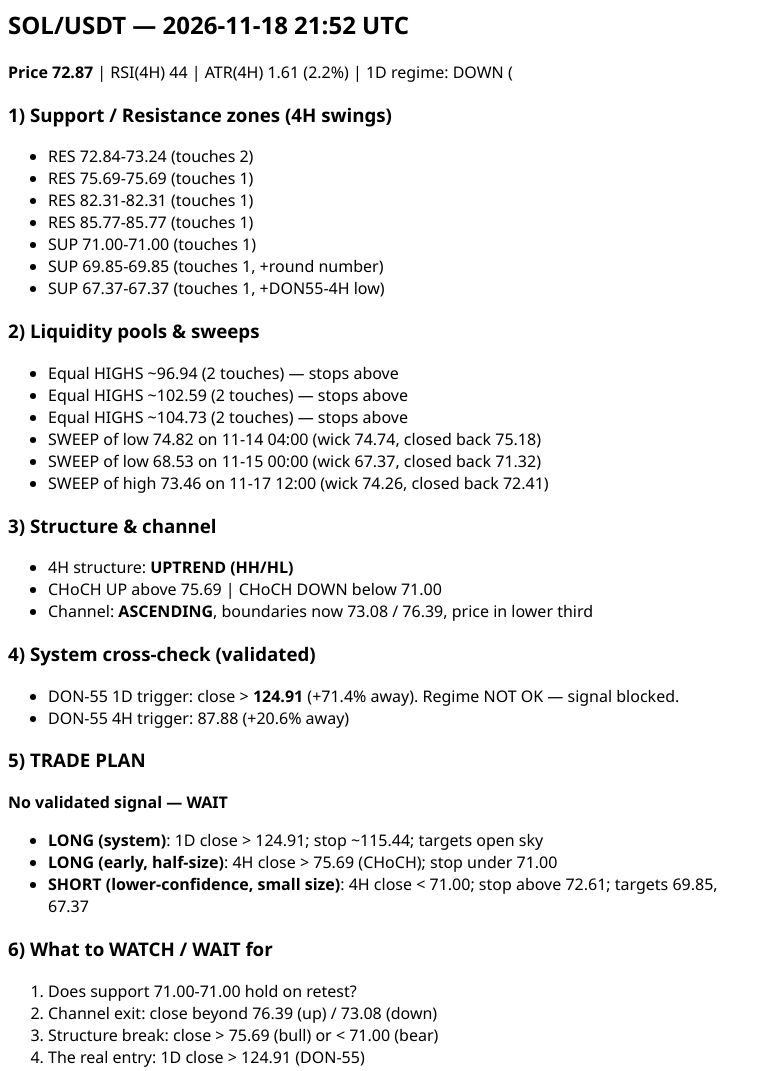
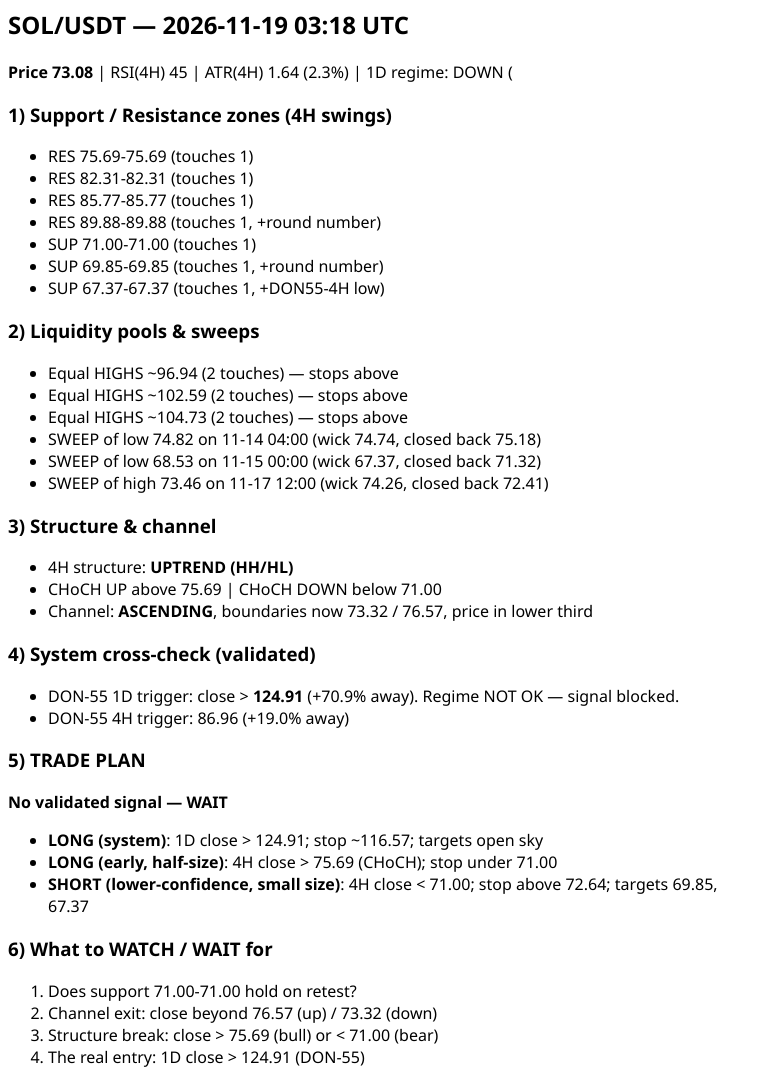
Before and after one commit to Bilalgpt/trade-analysis, a plain HTML site: page docs/analysis_v2.html in a window 1280 px wide. Shown: the top 1071 px of the page, without its empty margins (0-772 px from the left). Drawn offline with Linux system fonts and the light colour scheme.

Commit message:
report: hourly analysis 2026-11-19 03:18 UTC

```diff
--- a/docs/analysis_v2.html
+++ b/docs/analysis_v2.html
@@ -1,10 +1,10 @@
-<html><body style='font-family:Segoe UI,Arial,sans-serif;max-width:720px'><h2>SOL/USDT — 2026-11-18 21:52 UTC</h2>
-<p><b>Price 72.87</b> | RSI(4H) 44 | ATR(4H) 1.61 (2.2%) | 1D regime: DOWN (<SMA200)</p>
+<html><body style='font-family:Segoe UI,Arial,sans-serif;max-width:720px'><h2>SOL/USDT — 2026-11-19 03:18 UTC</h2>
+<p><b>Price 73.08</b> | RSI(4H) 45 | ATR(4H) 1.64 (2.3%) | 1D regime: DOWN (<SMA200)</p>
 <h3>1) Support / Resistance zones (4H swings)</h3><ul>
-<li>RES 72.84-73.24 (touches 2)</li>
 <li>RES 75.69-75.69 (touches 1)</li>
 <li>RES 82.31-82.31 (touches 1)</li>
 <li>RES 85.77-85.77 (touches 1)</li>
+<li>RES 89.88-89.88 (touches 1, +round number)</li>
 <li>SUP 71.00-71.00 (touches 1)</li>
 <li>SUP 69.85-69.85 (touches 1, +round number)</li>
 <li>SUP 67.37-67.37 (touches 1, +DON55-4H low)</li>
@@ -19,21 +19,21 @@
 </ul>
 <h3>3) Structure & channel</h3><ul><li>4H structure: <b>UPTREND (HH/HL)</b></li>
 <li>CHoCH UP above 75.69 | CHoCH DOWN below 71.00</li>
-<li>Channel: <b>ASCENDING</b>, boundaries now 73.08 / 76.39, price in lower third</li>
+<li>Channel: <b>ASCENDING</b>, boundaries now 73.32 / 76.57, price in lower third</li>
 </ul>
 <h3>4) System cross-check (validated)</h3><ul>
-<li>DON-55 1D trigger: close &gt; <b>124.91</b> (+71.4% away). Regime NOT OK — signal blocked.</li>
-<li>DON-55 4H trigger: 87.88 (+20.6% away)</li></ul>
+<li>DON-55 1D trigger: close &gt; <b>124.91</b> (+70.9% away). Regime NOT OK — signal blocked.</li>
+<li>DON-55 4H trigger: 86.96 (+19.0% away)</li></ul>
 <h3>5) TRADE PLAN</h3>
 <p><b>No validated signal — WAIT</b></p>
 <ul>
-<li><b>LONG (system)</b>: 1D close &gt; 124.91; stop ~115.44; targets open sky</li>
+<li><b>LONG (system)</b>: 1D close &gt; 124.91; stop ~116.57; targets open sky</li>
 <li><b>LONG (early, half-size)</b>: 4H close &gt; 75.69 (CHoCH); stop under 71.00</li>
-<li><b>SHORT (lower-confidence, small size)</b>: 4H close &lt; 71.00; stop above 72.61; targets 69.85, 67.37</li>
+<li><b>SHORT (lower-confidence, small size)</b>: 4H close &lt; 71.00; stop above 72.64; targets 69.85, 67.37</li>
 </ul>
 <h3>6) What to WATCH / WAIT for</h3><ol>
 <li>Does support 71.00-71.00 hold on retest?</li>
-<li>Channel exit: close beyond 76.39 (up) / 73.08 (down)</li>
+<li>Channel exit: close beyond 76.57 (up) / 73.32 (down)</li>
 <li>Structure break: close &gt; 75.69 (bull) or &lt; 71.00 (bear)</li>
 <li>The real entry: 1D close &gt; 124.91 (DON-55)</li></ol>
 <p style='color:#888'>Auto-generated per analysis/CHART_ANALYSIS_RULES.txt. Shorts are lower-confidence (systematic tests failed). Not financial advice to anyone else.</p></body></html>
```
